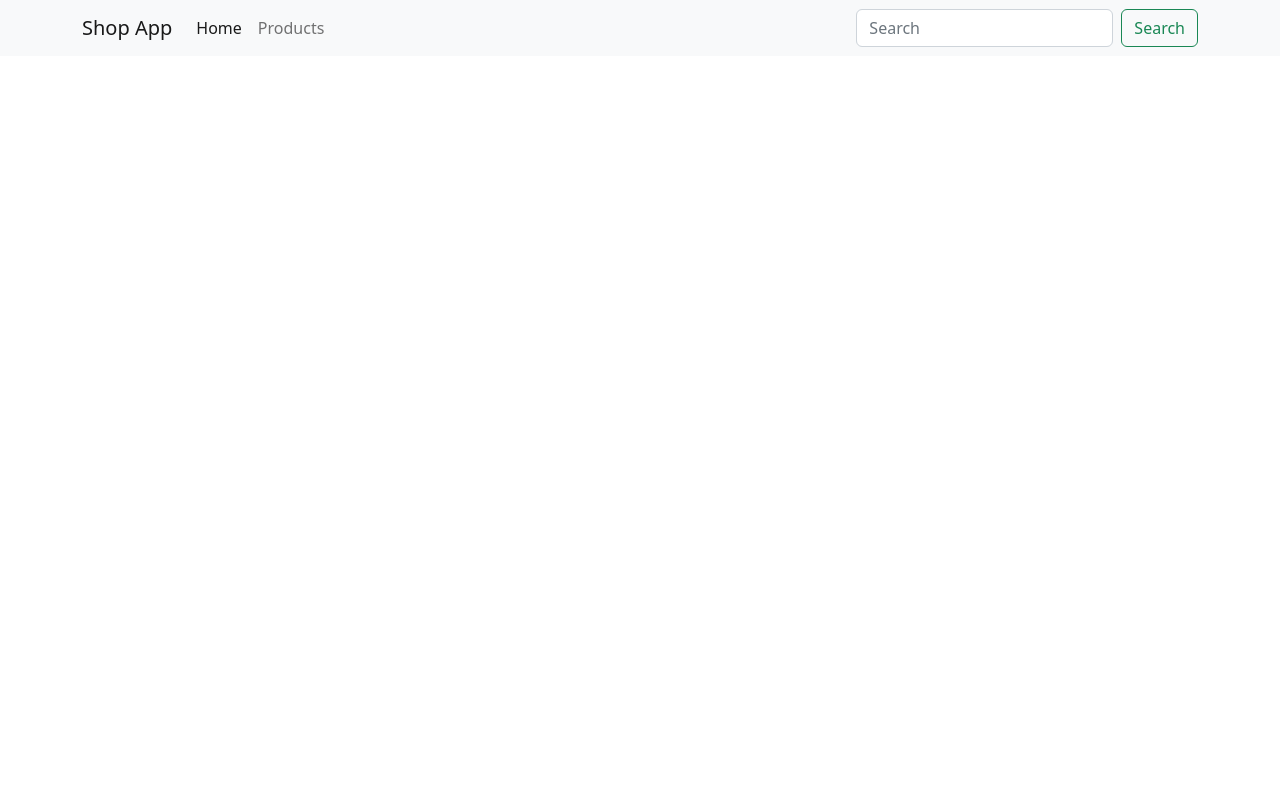
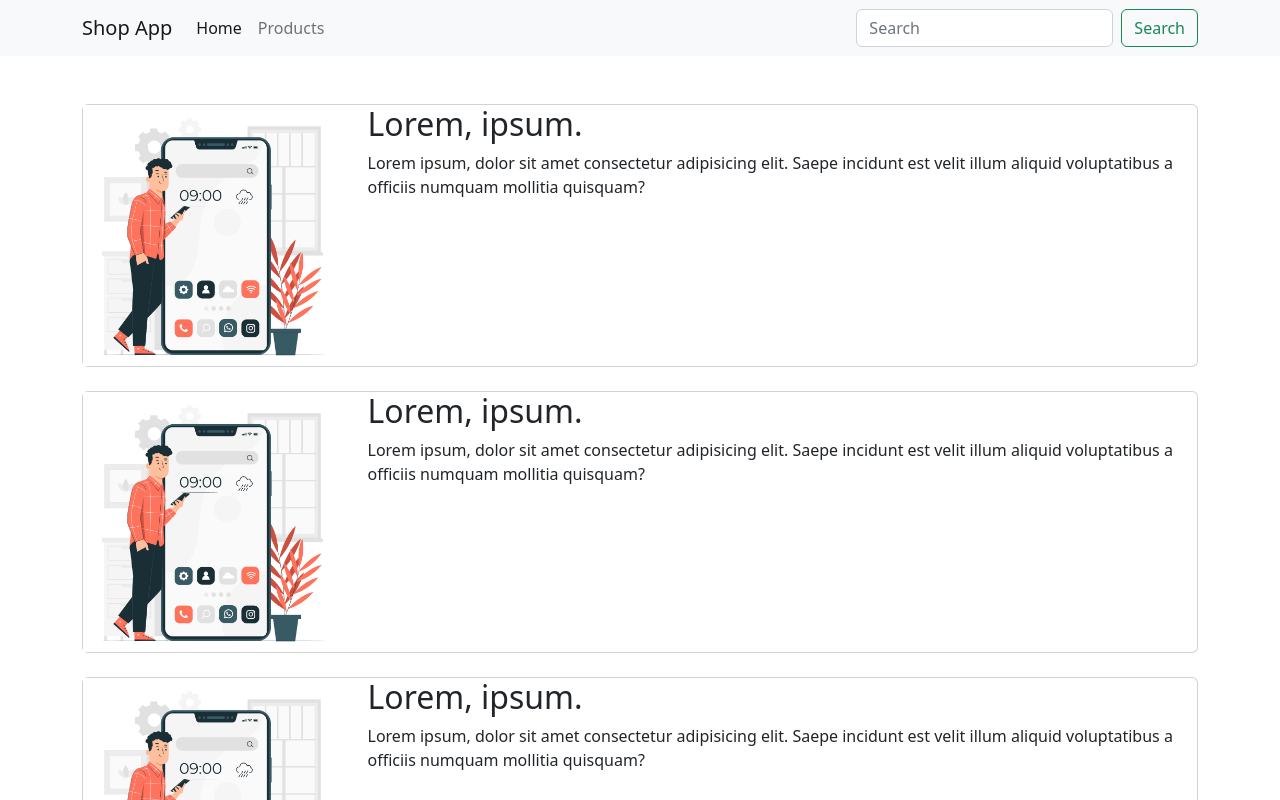
Before and after one commit to furkan-developer/angular-mini-eticaret, an Angular app: page / in a window 1280 px wide. Shown: the top 800 px of the page. Built offline with nearby package versions, Linux system fonts and the light colour scheme.

Commit message:
CREATE : product template

```diff
--- a/src/app/app.module.ts
+++ b/src/app/app.module.ts
@@ -5,12 +5,14 @@ import { AppRoutingModule } from './app-routing.module';
 import { AppComponent } from './app.component';
 import { NavbarComponent } from './navbar/navbar.component';
 import { ProductlistComponent } from './productlist/productlist.component';
+import { ProductComponent } from './product/product.component';
 
 @NgModule({
   declarations: [
     AppComponent,
     NavbarComponent,
-    ProductlistComponent
+    ProductlistComponent,
+    ProductComponent
   ],
   imports: [
     BrowserModule,
--- /dev/null
+++ b/src/app/product/product.component.css
@@ -0,0 +1,4 @@
+img{
+  width: 100%;
+  height: 100%;
+}
--- /dev/null
+++ b/src/app/product/product.component.html
@@ -0,0 +1,11 @@
+<div class="card my-4">
+  <div class="row">
+    <div class="col-md-3">
+      <img src="../../assets/phone.jpg" alt="">
+    </div>
+    <div class="col-md-9">
+      <h2>Lorem, ipsum.</h2>
+      <p>Lorem ipsum, dolor sit amet consectetur adipisicing elit. Saepe incidunt est velit illum aliquid voluptatibus a officiis numquam mollitia quisquam?</p>
+    </div>
+  </div>
+</div>
--- a/src/app/productlist/productlist.component.html
+++ b/src/app/productlist/productlist.component.html
@@ -1,3 +1,6 @@
-<div class="container">
-
+<div class="container py-4">
+  <app-product></app-product>
+  <app-product></app-product>
+  <app-product></app-product>
+  <app-product></app-product>
 </div>
```
Also changed, not shown: src/app/product/product.component.ts (added, +10 -0 lines), src/assets/phone.jpg (added), 1 other file (tests, documents, lock files or other folders).
